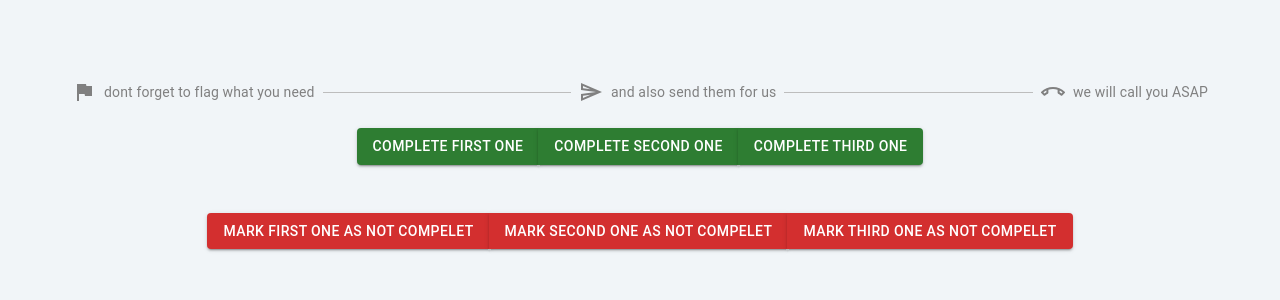
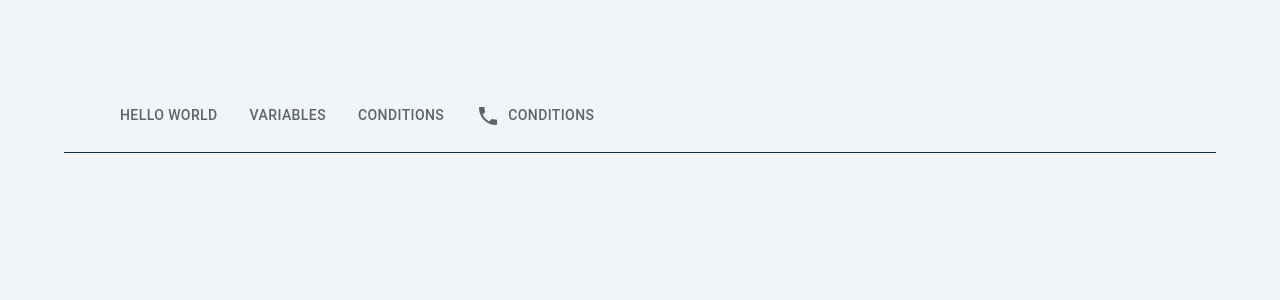
Before and after one commit to alivarastepour/react, a React (Create React App) app: page / in a window 1280 px wide. Shown: the top 300 px of the page. Built offline with nearby package versions, Linux system fonts and the light colour scheme.

Commit message:
MUI Tabs

```diff
--- a/src/App.js
+++ b/src/App.js
@@ -1,5 +1,5 @@
 import React from "react";
-import Setup from "./tutorial/28-MUI/Stepper";
+import Setup from "./tutorial/28-MUI/Tabs";
 function App() {
   return (
     <div className="container">
--- /dev/null
+++ b/src/tutorial/28-MUI/Tabs.js
@@ -0,0 +1,85 @@
+import { Tab, Tabs, Typography } from "@mui/material";
+import { Box } from "@mui/system";
+import PhoneIcon from "@mui/icons-material/Phone";
+import React, { useState } from "react";
+
+const TabPanel = (props) => {
+  const { children, value, index, ...other } = props;
+
+  return (
+    <div
+      role="tabpanel"
+      hidden={value !== index}
+      id={`simple-tabpanel-${index}`}
+      aria-labelledby={`simple-tab-${index}`}
+      {...other}
+    >
+      {value === index && (
+        <Box sx={{ p: 3 }}>
+          <Typography>{children}</Typography>
+        </Box>
+      )}
+    </div>
+  );
+};
+
+const Setup = () => {
+  const [value, setValue] = useState();
+  const handle = (e, v) => {
+    setValue(v);
+  };
+
+  function a11yProps(index) {
+    return {
+      id: `simple-tab-${index}`,
+      "aria-controls": `simple-tabpanel-${index}`,
+    };
+  }
+
+  return (
+    <>
+      <Box>
+        <Box sx={{ borderColor: "divider", borderBottom: 1 }}>
+          <Tabs
+            onChange={handle}
+            value={value}
+            aria-label="basic tabs example"
+            textColor="secondary"
+            variant="scrollable"
+            scrollButtons
+            allowScrollButtonsMobile
+            // orientation="vertical"
+            sx={{ width: 600 }}
+          >
+            <Tab label="hello world" {...a11yProps(0)} />
+            <Tab label="variables" {...a11yProps(1)} />
+            <Tab label="conditions" {...a11yProps(2)} />
+            <Tab
+              icon={<PhoneIcon />}
+              iconPosition="start"
+              label="conditions"
+              {...a11yProps(3)}
+            />
+            <Tab label="conditions" {...a11yProps(4)} />
+            <Tab label="conditions" {...a11yProps(5)} />
+            <Tab label="conditions" {...a11yProps(6)} />
+            <Tab label="conditions" {...a11yProps(7)} />
+            <Tab label="conditions" {...a11yProps(8)} />
+            <Tab label="conditions" {...a11yProps(9)} />
+            <Tab label="conditions" {...a11yProps(10)} />
+          </Tabs>
+        </Box>
+        <TabPanel value={value} index={0}>
+          hello world
+        </TabPanel>
+        <TabPanel value={value} index={1}>
+          variables are good
+        </TabPanel>
+        <TabPanel value={value} index={2}>
+          if else switch
+        </TabPanel>
+      </Box>
+    </>
+  );
+};
+export default Setup;
```
